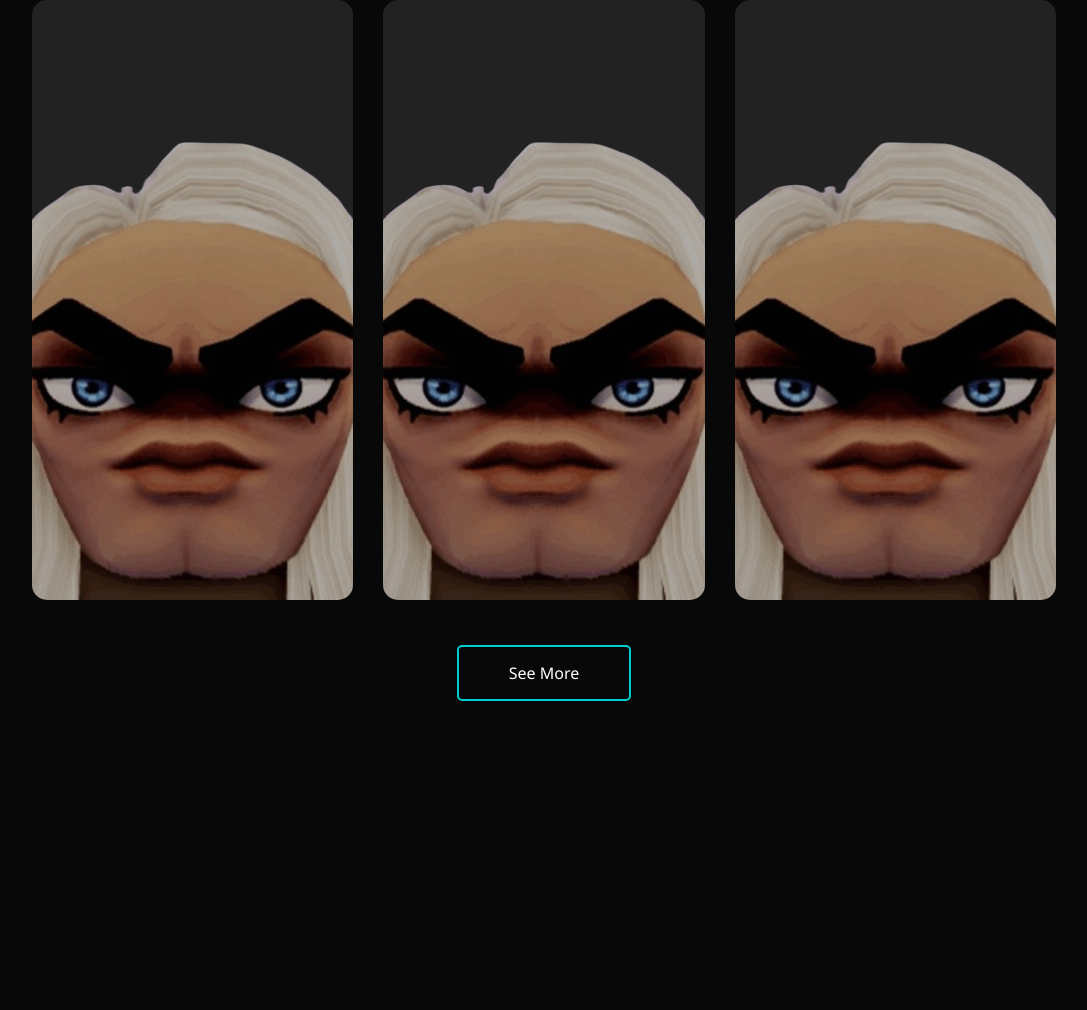
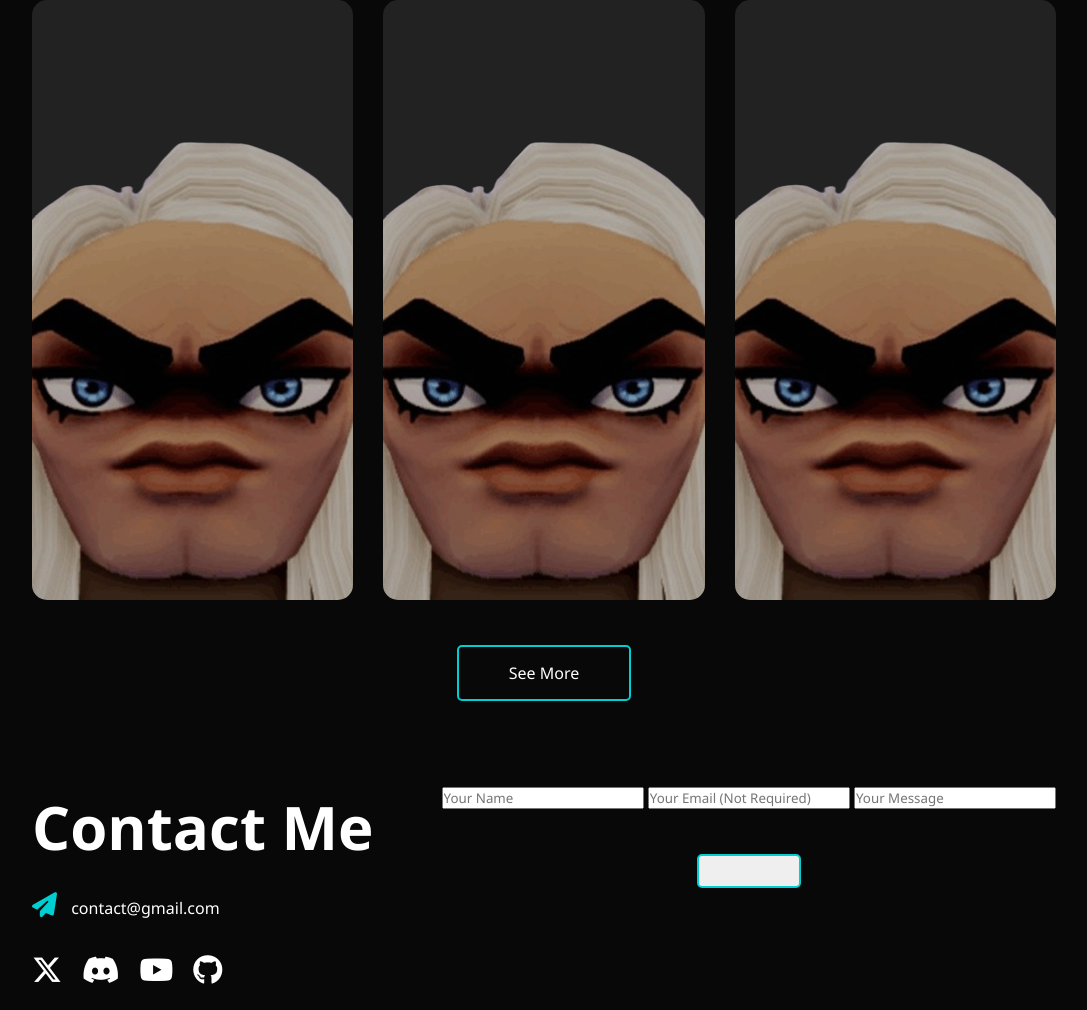
Before and after one commit to GuyOfFreedomBeasty/My-Portfolio, a plain HTML site: page index.html in a window 1280 px wide. Shown: the part 2810-3820 px from the top of the page, without its empty margins (96-1183 px from the left). Before the commit the page ends 3576 px from the top, so only its background shows below. Drawn offline with Linux system fonts and the light colour scheme.

Commit message:
Started working on contact-me div. finished the left contact.

```diff
--- a/index.html
+++ b/index.html
@@ -125,6 +125,33 @@
         </div>
     </div>
 
+    <div id="contact-me">
+        <div class="container">
+            <div class="row">
+                <div class="contact-left">
+                    <h1>Contact Me</h1>
+
+                    <p><i class="fa-solid fa-paper-plane"></i> contact@gmail.com</p>
+
+                    <ul>
+                        <li><a href="#"><i class="fa-brands fa-x-twitter"></i></a></li>
+                        <li><a href="#"><i class="fa-brands fa-discord"></i></a></li>
+                        <li><a href="#"><i class="fa-brands fa-youtube"></i></a></li>
+                        <li><a href="#"><i class="fa-brands fa-github"></i></a></li>
+                    </ul>
+                </div>
+                <div class="contact-right">
+                    <form action="submit-to-google-sheet">
+                        <input type="text" name="Name" placeholder="Your Name" required>
+                        <input type="text" name="Email" placeholder="Your Email (Not Required)">
+                        <input type="text" name="Message" placeholder="Your Message" required>
+                        <button type="submit" class="btn btn2" ></button>
+                    </form>
+                </div>
+            </div>
+        </div>
+    </div>
+
     <script src="main.js"></script>
 </body>
 </html>
--- a/style.css
+++ b/style.css
@@ -378,3 +378,49 @@ nav li a{
     background: #00ced1;
     color: black;
 }
+
+/* Contact Me */
+
+#contact-me .row{
+    display: flex;
+    justify-content: space-between;
+    flex-wrap: wrap;
+}
+
+.contact-left{
+    flex-basis: 35%;
+}
+
+.contact-left h1{
+    font-size: 60px;
+}
+
+.contact-left p{
+    font-size: 16px;
+
+    margin-top: 25px;
+}
+
+.contact-left p i{
+    font-size: 25px;
+    color: #00ced1;
+
+    margin-right: 10px;
+}
+
+.contact-left ul{
+    display: flex;
+    list-style: none;
+
+    margin-top: 30px;
+}
+
+.contact-left li{
+    font-size: 30px;
+
+    margin-right: 20px;
+}
+
+.contact-right{
+    flex-basis: 60%;
+}
```
